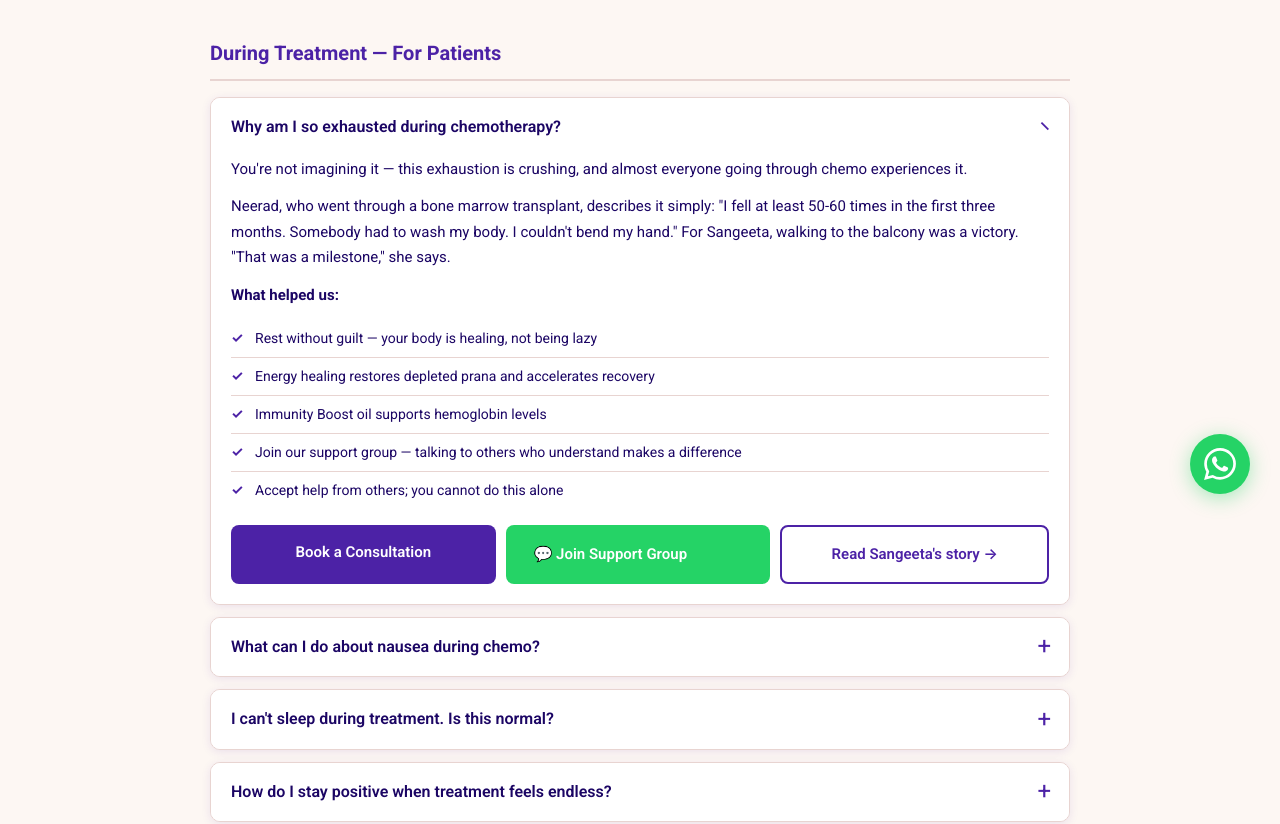
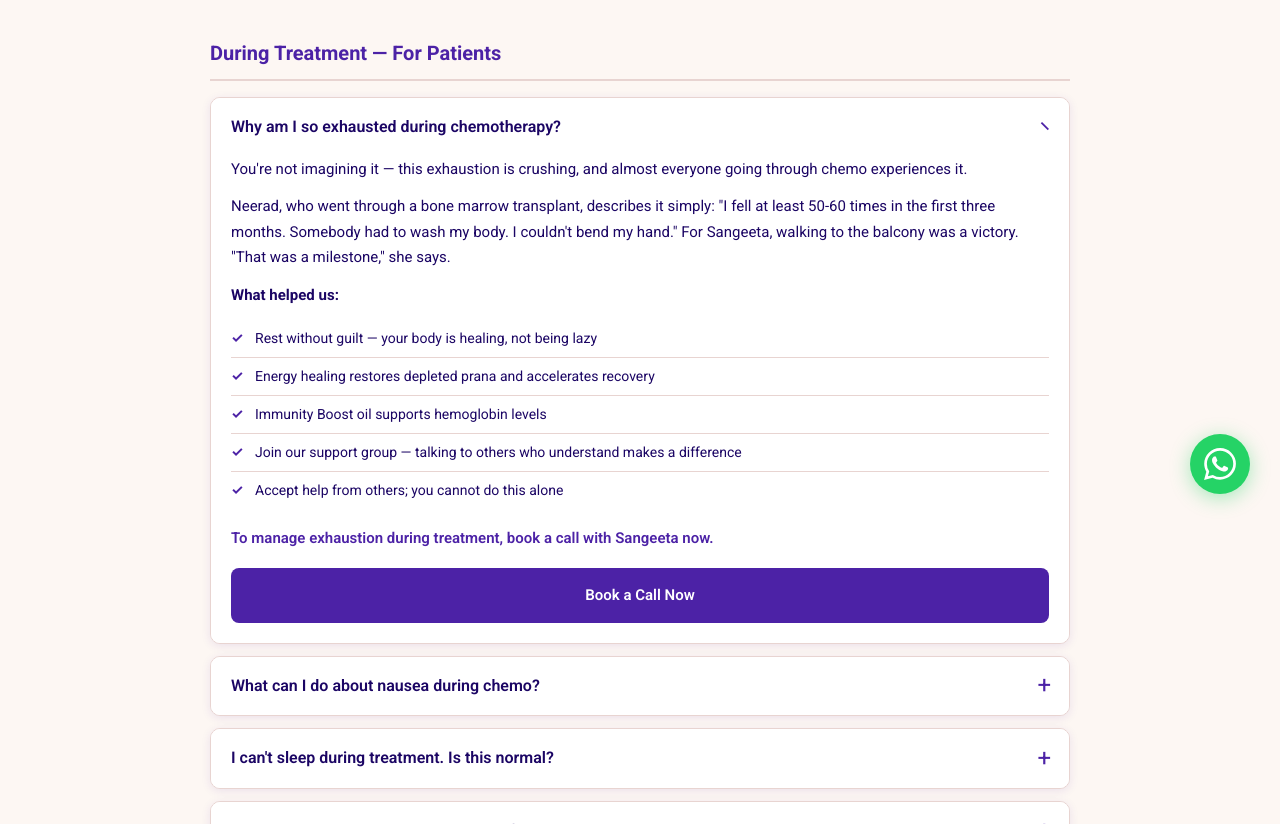
Before and after one commit to Rajiv-Lal/anugnya-website, a plain HTML site: page faq.html in a window 1280 px wide. Shown: the part 276-1100 px from the top of the page. Drawn offline with Linux system fonts and the light colour scheme.

Commit message:
CTA: single deep-linked Book button per FAQ answer + book.html hash handler

```diff
--- a/faq.html
+++ b/faq.html
@@ -121,10 +121,9 @@
                                     <li data-en="Join our support group — talking to others who understand makes a difference" data-hi="अपनों का साथ से जुड़ें — समझने वाले लोगों से बात करने से फ़र्क पड़ता है">Join our support group — talking to others who understand makes a difference</li>
                                     <li data-en="Accept help from others; you cannot do this alone" data-hi="दूसरों से मदद लें — यह अकेले नहीं होता">Accept help from others; you cannot do this alone</li>
                                 </ul>
+                                <div class="answer-cta-phrase" style="margin:14px 0 10px;font-weight:600;color:var(--primary-purple);">To manage exhaustion during treatment, book a call with Sangeeta now.</div>
                                 <div class="answer-cta">
-                                    <a href="book.html" class="btn btn-secondary" data-en="Book a Consultation" data-hi="बुक करें">Book a Consultation</a>
-                                    <a href="https://wa.me/919100972190?text=Hi%2C%20I%20would%20like%20to%20join%20the%20Cancer%20Support%20Group." class="btn btn-whatsapp" target="_blank" data-en="💬 Join Support Group" data-hi="💬 अपनों का साथ से जुड़ें">💬 Join Support Group</a>
-                                    <a href="guides/sangeeta-cancer-recovery.html" class="btn btn-outline" data-en="Read Sangeeta's story →" data-hi="संगीता की कहानी पढ़ें →">Read Sangeeta's story →</a>
+                                    <a href="book.html#treatment" class="btn btn-secondary">Book a Call Now</a>
                                 </div>
                             </div>
                         </div>
@@ -142,10 +141,9 @@
                                     <li data-en="Aromatherapy with peppermint, ginger, lemon calms nausea" data-hi="पुदीना, अदरक, नींबू की अरोमाथेरेपी से जी मिचलाना कम होता है">Aromatherapy with peppermint, ginger, lemon calms nausea</li>
                                     <li data-en="Small bland meals; avoid strong smells" data-hi="हल्का और सादा खाना खाएँ — तेज़ महक से बचें">Small bland meals; avoid strong smells</li>
                                 </ul>
+                                <div class="answer-cta-phrase" style="margin:14px 0 10px;font-weight:600;color:var(--primary-purple);">To ease nausea during chemo, book a call with Sangeeta now.</div>
                                 <div class="answer-cta">
-                                    <a href="book.html" class="btn btn-secondary" data-en="Book a Consultation" data-hi="बुक करें">Book a Consultation</a>
-                                    <a href="https://wa.me/919100972190?text=Hi%2C%20I%20would%20like%20to%20join%20the%20Cancer%20Support%20Group." class="btn btn-whatsapp" target="_blank" data-en="💬 Join Support Group" data-hi="💬 अपनों का साथ से जुड़ें">💬 Join Support Group</a>
-                                    <a href="guides/essential-oil-remedy.html" class="btn btn-outline" data-en="Essential oils for nausea →" data-hi="मतली के लिए एसेंशियल ऑयल →">Essential oils for nausea →</a>
+                                    <a href="book.html#treatment" class="btn btn-secondary">Book a Call Now</a>
                                 </div>
                             </div>
                         </div>
@@ -163,9 +161,9 @@
                                     <li data-en="Gentle breathing exercises before bed" data-hi="सोने से पहले हल्की साँस लेने की कसरत">Gentle breathing exercises before bed</li>
                                     <li data-en="Talk to your doctor if insomnia persists — medications may be affecting sleep" data-hi="अगर नींद न आना जारी रहे तो डॉक्टर से बात करें — दवाइयाँ नींद पर असर कर सकती हैं">Talk to your doctor if insomnia persists — medications may be affecting sleep</li>
                                 </ul>
+                                <div class="answer-cta-phrase" style="margin:14px 0 10px;font-weight:600;color:var(--primary-purple);">To sleep better during treatment, book a call with Sangeeta now.</div>
                                 <div class="answer-cta">
-                                    <a href="book.html" class="btn btn-secondary" data-en="Book a Consultation" data-hi="बुक करें">Book a Consultation</a>
-                                    <a href="https://wa.me/919100972190?text=Hi%2C%20I%20would%20like%20to%20join%20the%20Cancer%20Support%20Group." class="btn btn-whatsapp" target="_blank" data-en="💬 Join Support Group" data-hi="💬 अपनों का साथ से जुड़ें">💬 Join Support Group</a>
+                                    <a href="book.html#treatment" class="btn btn-secondary">Book a Call Now</a>
                                 </div>
                             </div>
                         </div>
@@ -183,9 +181,9 @@
                                     <li data-en="Guided meditation to release fear, sadness, hopelessness" data-hi="डर, उदासी और निराशा छोड़ने के लिए मार्गदर्शित ध्यान">Guided meditation to release fear, sadness, hopelessness</li>
                                     <li data-en="Connect with our support group — others who truly understand" data-hi="अपनों का साथ से जुड़ें — जो सच में समझते हैं">Connect with our support group — others who truly understand</li>
                                 </ul>
+                                <div class="answer-cta-phrase" style="margin:14px 0 10px;font-weight:600;color:var(--primary-purple);">To find strength through treatment, book a call with Sangeeta now.</div>
                                 <div class="answer-cta">
-                                    <a href="book.html" class="btn btn-secondary" data-en="Book a Consultation" data-hi="बुक करें">Book a Consultation</a>
-                                    <a href="https://wa.me/919100972190?text=Hi%2C%20I%20would%20like%20to%20join%20the%20Cancer%20Support%20Group." class="btn btn-whatsapp" target="_blank" data-en="💬 Join Support Group" data-hi="💬 अपनों का साथ से जुड़ें">💬 Join Support Group</a>
+                                    <a href="book.html#treatment" class="btn btn-secondary">Book a Call Now</a>
                                 </div>
                             </div>
                         </div>
@@ -204,9 +202,9 @@
                                     <li data-en="Join our support group — you don't have to face this alone" data-hi="अपनों का साथ से जुड़ें — अकेले नहीं लड़ना">Join our support group — you don't have to face this alone</li>
                                     <li data-en="Talk to your oncologist about what you're experiencing" data-hi="अपने ऑन्कोलॉजिस्ट से जो महसूस हो रहा है वह बताएँ">Talk to your oncologist about what you're experiencing</li>
                                 </ul>
+                                <div class="answer-cta-phrase" style="margin:14px 0 10px;font-weight:600;color:var(--primary-purple);">To manage side effects and stay on treatment, book a call with Sangeeta now.</div>
                                 <div class="answer-cta">
-                                    <a href="book.html" class="btn btn-secondary" data-en="Book a Consultation" data-hi="बुक करें">Book a Consultation</a>
-                                    <a href="https://wa.me/919100972190?text=Hi%2C%20I%20would%20like%20to%20join%20the%20Cancer%20Support%20Group." class="btn btn-whatsapp" target="_blank" data-en="💬 Join Support Group" data-hi="💬 अपनों का साथ से जुड़ें">💬 Join Support Group</a>
+                                    <a href="book.html#treatment" class="btn btn-secondary">Book a Call Now</a>
                                 </div>
                             </div>
                         </div>
@@ -231,10 +229,9 @@
                                     <li data-en="Caregiver support groups understand your experience" data-hi="देखभाल करने वालों का सपोर्ट ग्रुप आपका अनुभव समझता है">Caregiver support groups understand your experience</li>
                                     <li data-en="Find at least one thing that you do just for yourself" data-hi="कम से कम कुछ वक्त खुद के लिए ज़रूर निकालें">Find at least one thing that you do just for yourself</li>
                                 </ul>
+                                <div class="answer-cta-phrase" style="margin:14px 0 10px;font-weight:600;color:var(--primary-purple);">To deal with caregiver burnout, book a call for yourself now.</div>
                                 <div class="answer-cta">
-                                    <a href="book.html" class="btn btn-secondary" data-en="Book a Consultation" data-hi="बुक करें">Book a Consultation</a>
-                                    <a href="https://wa.me/919100972190?text=Hi%2C%20I%20am%20a%20caregiver%20and%20would%20like%20to%20know%20more%20about%20support." class="btn btn-whatsapp" target="_blank" data-en="💬 WhatsApp Us" data-hi="💬 व्हाट्सऐप करें">💬 WhatsApp Us</a>
-                                    <a href="guides/caregivers-journey.html" class="btn btn-outline" data-en="Read Viiveck's caregiver story →" data-hi="विवेक की कहानी पढ़ें →">Read Viiveck's caregiver story →</a>
+                                    <a href="book.html#caregiver" class="btn btn-secondary">Book a Call Now</a>
                                 </div>
                             </div>
         </div>
@@ -252,9 +249,9 @@
                                     <li data-en="Join couples or caregiver sessions for shared support" data-hi="कपल या केयरगिवर सेशन में साथ शामिल हों">Join couples or caregiver sessions for shared support</li>
                                     <li data-en="Accept help from others; let them handle practical tasks" data-hi="दूसरों से मदद लें — छोटे-छोटे रोज़मर्रा के काम उन पर छोड़ें">Accept help from others; let them handle practical tasks</li>
                                 </ul>
+                                <div class="answer-cta-phrase" style="margin:14px 0 10px;font-weight:600;color:var(--primary-purple);">To support your spouse without breaking down, book a call now.</div>
                                 <div class="answer-cta">
-                                    <a href="book.html" class="btn btn-secondary" data-en="Book a Consultation" data-hi="बुक करें">Book a Consultation</a>
-                                    <a href="https://wa.me/919100972190?text=Hi%2C%20I%20am%20a%20caregiver%20and%20would%20like%20to%20know%20more%20about%20support." class="btn btn-whatsapp" target="_blank" data-en="💬 WhatsApp Us" data-hi="💬 व्हाट्सऐप करें">💬 WhatsApp Us</a>
+                                    <a href="book.html#caregiver" class="btn btn-secondary">Book a Call Now</a>
                                 </div>
                             </div>
                         </div>
@@ -272,9 +269,9 @@
                                     <li data-en="Aromatherapy oils for your own stress and sleep" data-hi="अपने तनाव और नींद के लिए अरोमाथेरेपी ऑइल्स">Aromatherapy oils for your own stress and sleep</li>
                                     <li data-en="Caregiver retreats planned specifically for you" data-hi="खास तौर पर आपके लिए बना केयरगिवर रिट्रीट">Caregiver retreats planned specifically for you</li>
                                 </ul>
+                                <div class="answer-cta-phrase" style="margin:14px 0 10px;font-weight:600;color:var(--primary-purple);">For support that's just for you, book a call now.</div>
                                 <div class="answer-cta">
-                                    <a href="book.html" class="btn btn-secondary" data-en="Book a Consultation" data-hi="बुक करें">Book a Consultation</a>
-                                    <a href="https://wa.me/919100972190?text=Hi%2C%20I%20am%20a%20caregiver%20and%20would%20like%20to%20know%20more%20about%20support." class="btn btn-whatsapp" target="_blank" data-en="💬 WhatsApp Us" data-hi="💬 व्हाट्सऐप करें">💬 WhatsApp Us</a>
+                                    <a href="book.html#caregiver" class="btn btn-secondary">Book a Call Now</a>
                                 </div>
                             </div>
                         </div>
@@ -299,9 +296,9 @@
                                     <li data-en="Meditation and breathwork support sustained recovery" data-hi="ध्यान और साँस की कसरत लंबे समय के उबरने में मदद करती है">Meditation and breathwork support sustained recovery</li>
                                     <li data-en="&quot;Normal&quot; will come — often a new normal, a stronger one" data-hi="&quot;नॉर्मल&quot; आएगा — अक्सर एक नया नॉर्मल, पहले से मज़बूत">"Normal" will come — often a new normal, a stronger one</li>
                                 </ul>
+                                <div class="answer-cta-phrase" style="margin:14px 0 10px;font-weight:600;color:var(--primary-purple);">To rebuild your strength after chemo, book a call with Sangeeta now.</div>
                                 <div class="answer-cta">
-                                    <a href="book.html" class="btn btn-secondary" data-en="Book a Consultation" data-hi="बुक करें">Book a Consultation</a>
-                                    <a href="https://wa.me/919100972190?text=Hi%2C%20I%20would%20like%20to%20join%20the%20Cancer%20Support%20Group." class="btn btn-whatsapp" target="_blank" data-en="💬 Join Support Group" data-hi="💬 अपनों का साथ से जुड़ें">💬 Join Support Group</a>
+                                    <a href="book.html#recovery" class="btn btn-secondary">Book a Call Now</a>
                                 </div>
                             </div>
                         </div>
@@ -318,9 +315,9 @@
                                     <li data-en="There will be good days and bad days — accept it" data-hi="अच्छे दिन और बुरे दिन दोनों आएँगे — इसे स्वीकार करें">There will be good days and bad days — accept it</li>
                                     <li data-en="Help others — it's the surest way to reduce your own anxiety" data-hi="दूसरों की मदद करें — यह अपनी चिंता कम करने का सबसे पक्का तरीका है">Help others — it's the surest way to reduce your own anxiety</li>
                                 </ul>
+                                <div class="answer-cta-phrase" style="margin:14px 0 10px;font-weight:600;color:var(--primary-purple);">To ease anxiety after treatment, book a call with Sangeeta now.</div>
                                 <div class="answer-cta">
-                                    <a href="book.html" class="btn btn-secondary" data-en="Book a Consultation" data-hi="बुक करें">Book a Consultation</a>
-                                    <a href="https://wa.me/919100972190?text=Hi%2C%20I%20would%20like%20to%20join%20the%20Cancer%20Support%20Group." class="btn btn-whatsapp" target="_blank" data-en="💬 Join Support Group" data-hi="💬 अपनों का साथ से जुड़ें">💬 Join Support Group</a>
+                                    <a href="book.html#recovery" class="btn btn-secondary">Book a Call Now</a>
                                 </div>
                             </div>
                         </div>
@@ -338,10 +335,9 @@
                                     <li data-en="Call out strong emotions before they explode — prepare yourself and others" data-hi="तेज़ भावनाएँ आने से पहले बोल दें — खुद को और दूसरों को तैयार करें">Call out strong emotions before they explode — prepare yourself and others</li>
                                     <li data-en="Full recovery: 6-12 months with consistent practice" data-hi="पूरी तरह उबरना: नियमित अभ्यास के साथ 6-12 महीने">Full recovery: 6-12 months with consistent practice</li>
                                 </ul>
+                                <div class="answer-cta-phrase" style="margin:14px 0 10px;font-weight:600;color:var(--primary-purple);">To get your energy back after treatment, book a call with Sangeeta now.</div>
                                 <div class="answer-cta">
-                                    <a href="book.html" class="btn btn-secondary" data-en="Book a Consultation" data-hi="बुक करें">Book a Consultation</a>
-                                    <a href="https://wa.me/919100972190?text=Hi%2C%20I%20would%20like%20to%20join%20the%20Cancer%20Support%20Group." class="btn btn-whatsapp" target="_blank" data-en="💬 Join Support Group" data-hi="💬 अपनों का साथ से जुड़ें">💬 Join Support Group</a>
-                                    <a href="guides/neerad-journey.html" class="btn btn-outline" data-en="Read Neerad's recovery story →" data-hi="नीरद की कहानी पढ़ें →">Read Neerad's recovery story →</a>
+                                    <a href="book.html#recovery" class="btn btn-secondary">Book a Call Now</a>
                                 </div>
                             </div>
                         </div>
```
Also changed, not shown: book.html (+12 -0 lines).
